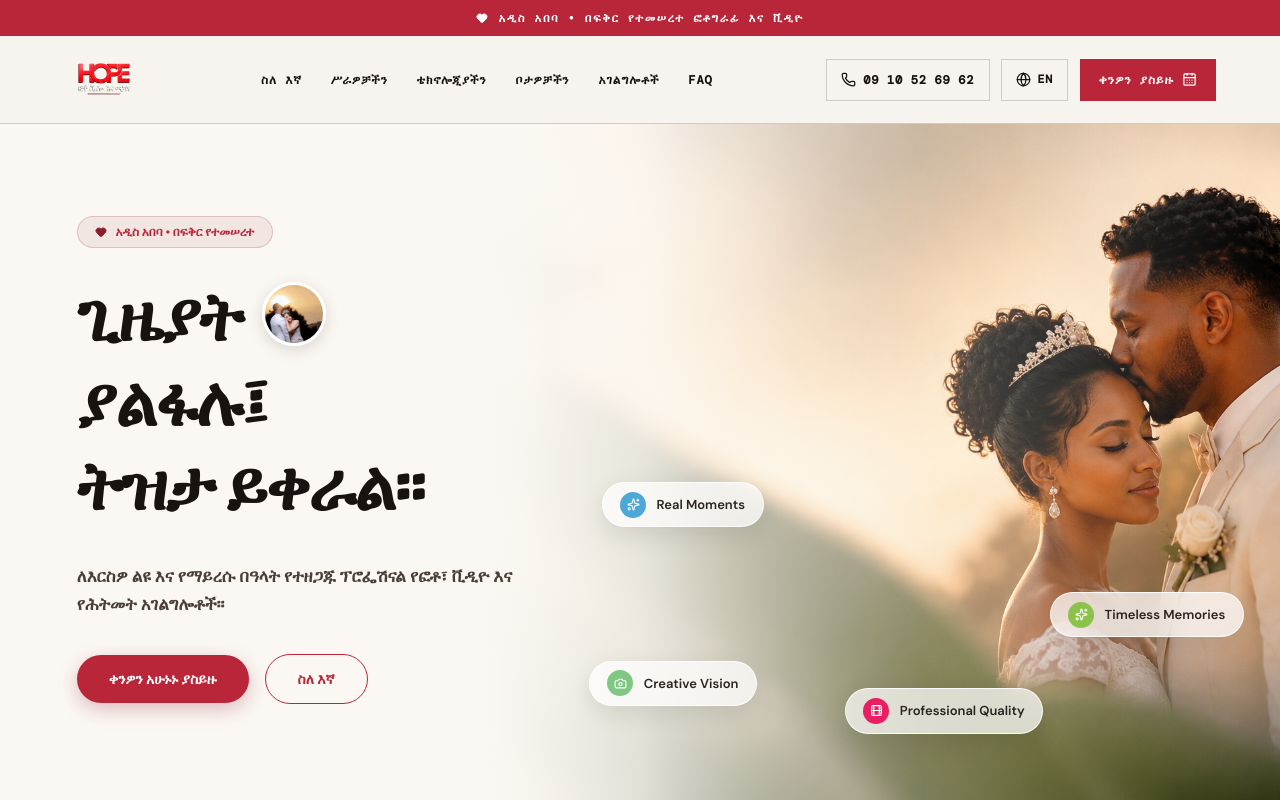
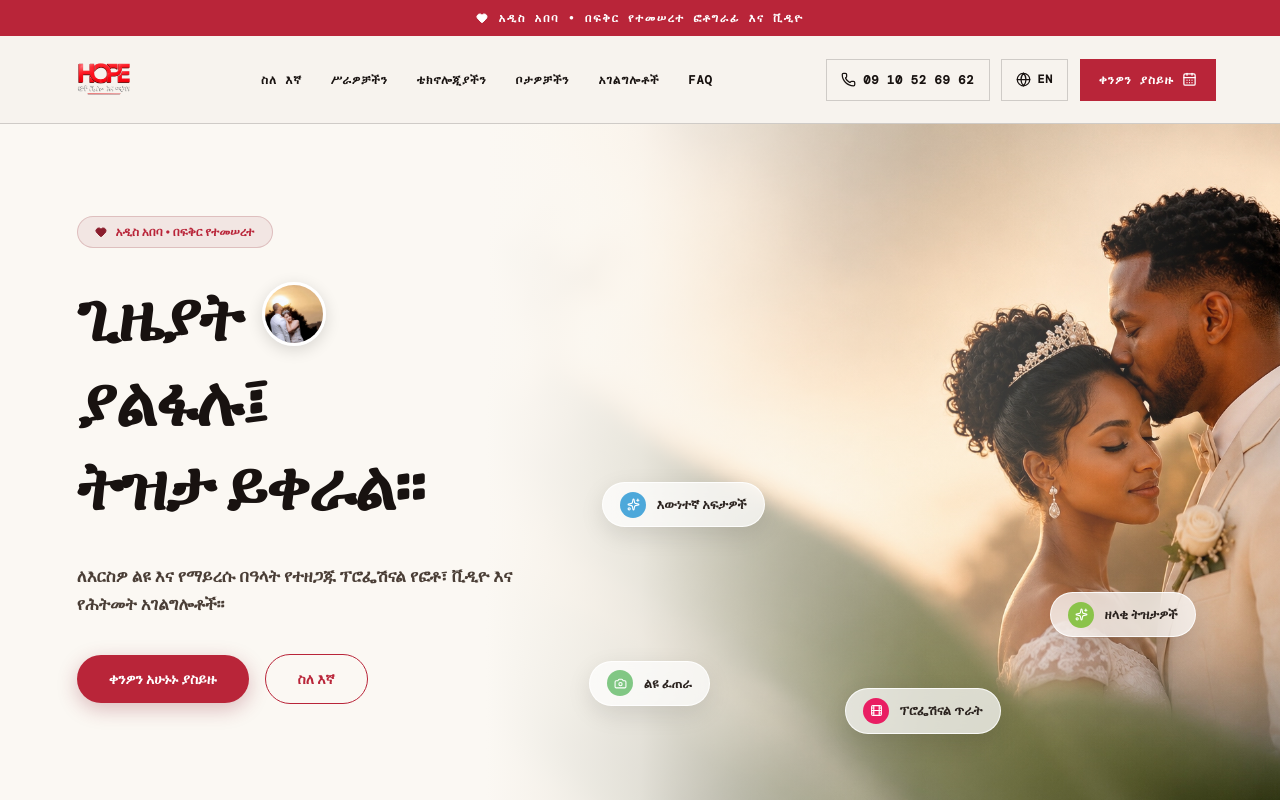
Before and after one commit to crossdagifx1/hope-photo-velo, a React (Vite) app: page / in a window 1280 px wide. Shown: the top 800 px of the page. Built offline with nearby package versions, Linux system fonts and the light colour scheme; a web font is replaced by a local one.

Commit message:
feat: make floating pill badges dynamically follow active website language (Amharic & English)

```diff
--- a/src/main.jsx
+++ b/src/main.jsx
@@ -24,6 +24,12 @@ const T = {
     heroH1a: 'ጊዜያት ያልፋሉ፤',
     heroH1b: 'እኛ ትዝታ አድርገን እናስቀራቸዋለን።',
     heroText: 'ለእርስዎ ልዩ እና የማይረሱ በዓላት የተዘጋጁ ፕሮፌሽናል የፎቶ፣ ቪዲዮ እና የሕትመት አገልግሎቶች።',
+    heroPills: {
+      real: 'እውነተኛ አፍታዎች',
+      timeless: 'ዘላቂ ትዝታዎች',
+      vision: 'ልዩ ፈጠራ',
+      quality: 'ፕሮፌሽናል ጥራት',
+    },
     bookNow: 'ቀንዎን አሁኑኑ ያስይዙ',
     call: 'ደውሉ',
     heroProof: ['የ 9 ዓመታት', 'የውብ ትዝታዎች', 'ማህደር እና ታማኝነት።'],
@@ -128,7 +134,13 @@ const T = {
     heroEyebrow: 'Addis Ababa • Founded in Love',
     heroH1a: 'Moments pass—',
     heroH1b: 'we make them last forever.',
-    heroText: 'Professional photography, videography & print services crafted for your most unforgettable celebrations.',
+    heroText: 'Professional photography, videography, and album printing tailored for your special celebrations.',
+    heroPills: {
+      real: 'Real Moments',
+      timeless: 'Timeless Memories',
+      vision: 'Creative Vision',
+      quality: 'Professional Quality',
+    },
     bookNow: 'Book Your Date Now',
     call: 'Call',
     heroProof: ['9+ Years', 'of Beautiful Memories', 'Preserved with Care.'],
@@ -465,19 +477,19 @@ function App() {
           <div className="hero-floating-pills">
             <div className="hero-pill hero-pill-blue">
               <span className="pill-icon-circle blue-icon"><Sparkles size={13} /></span>
-              <span>Real Moments</span>
+              <span>{t.heroPills.real}</span>
             </div>
             <div className="hero-pill hero-pill-lime">
               <span className="pill-icon-circle lime-icon"><Sparkles size={13} /></span>
-              <span>Timeless Memories</span>
+              <span>{t.heroPills.timeless}</span>
             </div>
             <div className="hero-pill hero-pill-green">
               <span className="pill-icon-circle green-icon"><Camera size={13} /></span>
-              <span>Creative Vision</span>
+              <span>{t.heroPills.vision}</span>
             </div>
             <div className="hero-pill hero-pill-pink">
               <span className="pill-icon-circle pink-icon"><Film size={13} /></span>
-              <span>Professional Quality</span>
+              <span>{t.heroPills.quality}</span>
             </div>
           </div>
         </section>
```
